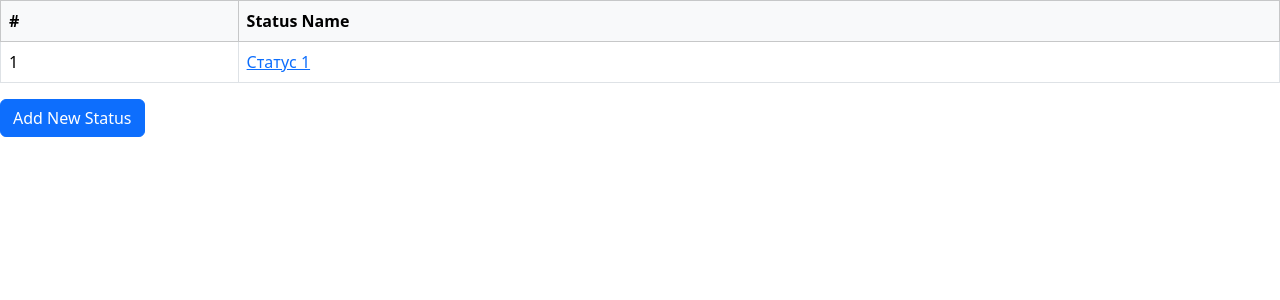
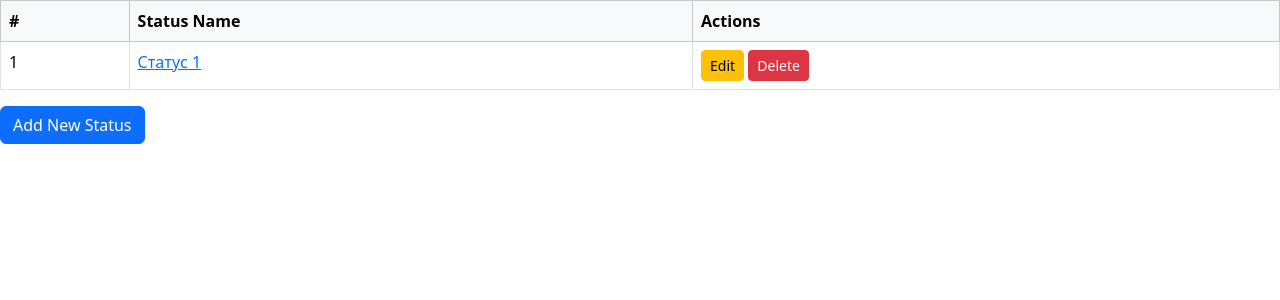
Before and after one commit to TheAlexGrimes30/WebTrafficApplication, a Django app: page /additional/ in a window 1280 px wide. Shown: the part 80-380 px from the top of the page. Run offline with Django 5.2, Linux system fonts and the light colour scheme; data comes from the database, SQL or seed files in the repository; both versions use the stored data as it was after the commit.

Commit message:
Edit and Delete opearations for Status.

```diff
--- a/MoneyProject/MoneyProject/urls.py
+++ b/MoneyProject/MoneyProject/urls.py
@@ -17,11 +17,13 @@ Including another URLconf
 from django.contrib import admin
 from django.urls import path
 
-from RecordApp.views import additional_view, StatusCreateView, StatusDetails
+from RecordApp.views import additional_view, StatusCreateView, StatusDetails, StatusEditView, StatusDeleteView
 
 urlpatterns = [
     path('admin/', admin.site.urls),
     path('additional/', additional_view, name="record_utils"),
     path('additional/create', StatusCreateView.as_view(), name="status_create"),
-    path('additional/<int:pk>/', StatusDetails.as_view(), name="status_detail")
+    path('additional/<int:pk>/', StatusDetails.as_view(), name="status_detail"),
+    path('additional/edit/<int:pk>/', StatusEditView.as_view(), name="status_edit"),
+    path('status/delete/<int:pk>/', StatusDeleteView.as_view(), name="status_delete"),
 ]
--- a/MoneyProject/RecordApp/views.py
+++ b/MoneyProject/RecordApp/views.py
@@ -1,6 +1,7 @@
-from django.shortcuts import render
+from django.shortcuts import render, get_object_or_404, redirect
 from django.urls import reverse_lazy
-from django.views.generic import CreateView, DetailView
+from django.views import View
+from django.views.generic import CreateView, DetailView, UpdateView
 
 from RecordApp.forms import StatusForm
 from RecordApp.models import Status
@@ -23,3 +24,20 @@ class StatusDetails(DetailView):
     model = Status
     template_name = "status_details.html"
     context_object_name = "status"
+
+class StatusEditView(UpdateView):
+    model = Status
+    form_class = StatusForm
+    template_name = 'status_edit.html'
+    success_url = reverse_lazy('record_utils')
+
+    def get_context_data(self, **kwargs):
+        context = super().get_context_data(**kwargs)
+        context['title'] = 'Edit Status'
+        return context
+
+class StatusDeleteView(View):
+    def post(self, request, pk, *args, **kwargs):
+        status = get_object_or_404(Status, pk=pk)
+        status.delete()
+        return redirect('record_utils')
--- a/MoneyProject/templates/record_utils.html
+++ b/MoneyProject/templates/record_utils.html
@@ -1,6 +1,6 @@
 {% extends 'base.html' %}
 
-{% block title %} Crate new Status {% endblock %}
+{% block title %} Create new Status {% endblock %}
 
 {% block content %}
 
@@ -10,16 +10,28 @@
           <tr>
             <th scope="col">#</th>
             <th scope="col">Status Name</th>
+            <th scope="col">Actions</th>
           </tr>
         </thead>
         <tbody>
           {% for status in statuses %}
-            <tr>
+            <tr id="status-{{ status.id }}">
                 <td>{{ forloop.counter }}</td>
                 <td>
                   <a href="{% url 'status_detail' status.id %}">
                     {{ status.status_name }}
                   </a>
+                </td>
+                <td>
+                    <a href="{% url 'status_edit' status.id %}" class="btn btn-warning btn-sm">
+                        <i class="bi bi-pencil"></i> Edit
+                    </a>
+                    <form action="{% url 'status_delete' status.id %}" method="POST" style="display:inline;">
+                        {% csrf_token %}
+                        <button type="submit" class="btn btn-danger btn-sm">
+                            <i class="bi bi-trash"></i> Delete
+                        </button>
+                    </form>
                 </td>
             </tr>
           {% endfor %}
```
Also changed, not shown: MoneyProject/templates/status_edit.html (added, +15 -0 lines), MoneyProject/db.sqlite3.
